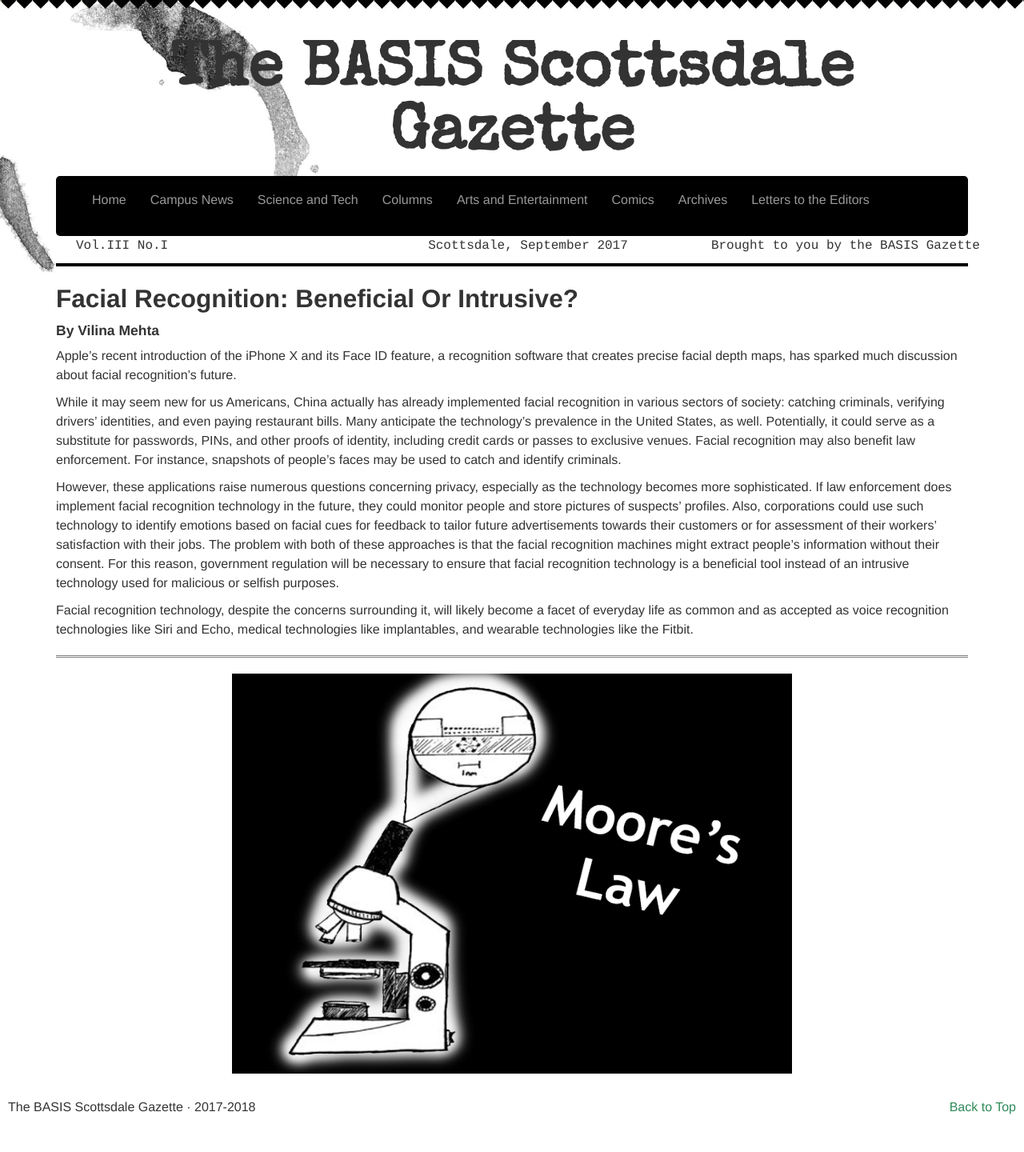
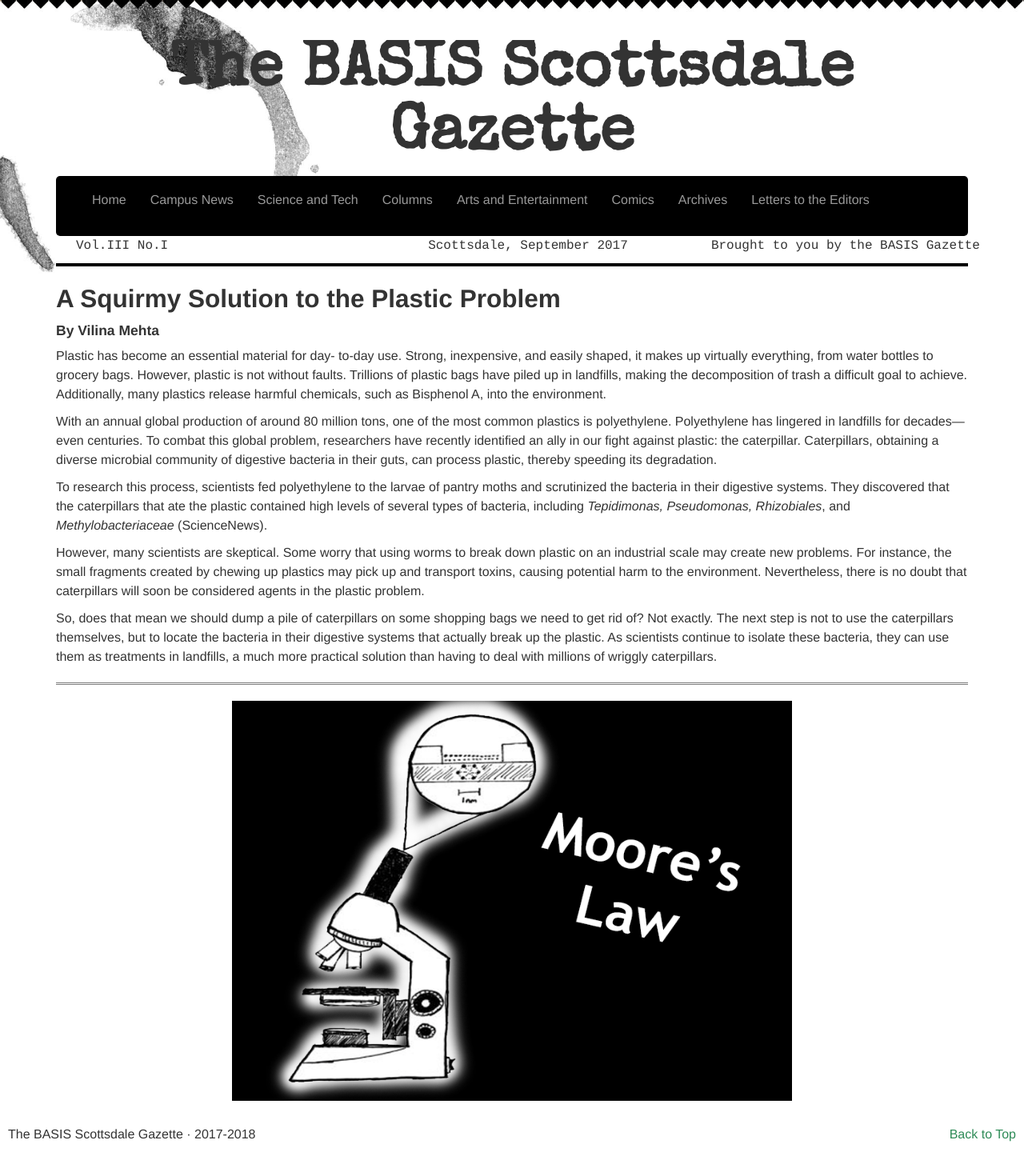
Before and after one commit to Awake99/Awake99.github.io, a Jekyll site: the page built from scitech/_posts/2015-11-06-face.md, in a window 1280 px wide. Shown: the whole page at 80% size. Built offline with Jekyll 4.4.1, drawn with Linux system fonts in a browser that asks for light colours; nearby versions of some CDN libraries; before the commit the page ends 1406 px from its top, so only the background shows below that.

Commit message:
Update 2015-11-06-face.md

```diff
--- a/scitech/_posts/2015-11-06-face.md
+++ b/scitech/_posts/2015-11-06-face.md
@@ -1,21 +1,21 @@
 ---
 layout: article
 image: /img/8.png
-title: "Facial Recognition: Beneficial Or Intrusive? "
-excerpt: "Apple’s recent introduction of the iPhone X and its Face ID feature, a recognition software that creates precise facial depth maps, has sparked much discussion about facial recognition’s future. "
+title: "A Squirmy Solution to the Plastic Problem"
+excerpt: "Plastic has become an essential material for day- to-day use. Strong, inexpensive, and easily shaped, it makes up virtually everything, from water bottles to grocery bags. However, plastic is not without faults."
 ---
 
-<h2>Facial Recognition: Beneficial Or Intrusive?</h2>
+<h2>A Squirmy Solution to the Plastic Problem</h2>
 <h4>By Vilina Mehta</h4>
 
-Apple’s recent introduction of the iPhone X and its Face ID feature, a recognition software that creates precise facial depth maps, has sparked much discussion about facial recognition’s future.
+Plastic has become an essential material for day- to-day use. Strong, inexpensive, and easily shaped, it makes up virtually everything, from water bottles to grocery bags. However, plastic is not without faults. Trillions of plastic bags have piled up in landfills, making the decomposition of trash a difficult goal to achieve. Additionally, many plastics release harmful chemicals, such as Bisphenol A, into the environment.
 
-While it may seem new for us Americans, China actually has already implemented facial recognition in various sectors of society: catching criminals, verifying drivers’ identities, and even paying restaurant bills. Many anticipate the technology’s prevalence in the United States, as well. Potentially, it could serve as a substitute for passwords, PINs, and other proofs of identity, including credit cards or passes to exclusive venues. Facial recognition may also benefit law enforcement. For instance, snapshots of people’s faces may be used to catch and identify criminals.
+With an annual global production of around 80 million tons, one of the most common plastics is polyethylene. Polyethylene has lingered in landfills for decades—even centuries. To combat this global problem, researchers have recently identified an ally in our fight against plastic: the caterpillar. Caterpillars, obtaining a diverse microbial community of digestive bacteria in their guts, can process plastic, thereby speeding its degradation.
 
-However, these applications raise numerous questions concerning privacy, especially as the technology becomes more sophisticated. If law enforcement does implement facial recognition technology in the future, they could monitor people and store pictures of suspects’ profiles. Also, corporations could use such technology to identify emotions based on facial cues for feedback to tailor future advertisements towards their customers or for assessment of their workers’ satisfaction with their jobs. The problem with both of these approaches is that the facial recognition machines might extract people’s information without their consent. For this reason, government regulation will be necessary to ensure that facial recognition technology is a beneficial tool instead of an intrusive technology used for malicious or selfish purposes.
+To research this process, scientists fed polyethylene to the larvae of pantry moths and scrutinized the bacteria in their digestive systems. They discovered that the caterpillars that ate the plastic contained high levels of several types of bacteria, including <em>Tepidimonas, Pseudomonas, Rhizobiales</em>, and <em>Methylobacteriaceae</em> (ScienceNews).
 
-Facial recognition technology, despite the concerns surrounding it, will likely become a facet of everyday life as common and as accepted as voice recognition technologies like Siri and Echo, medical technologies like implantables, and wearable technologies like the Fitbit.
+However, many scientists are skeptical. Some worry that using worms to break down plastic on an industrial scale may create new problems. For instance, the small fragments created by chewing up plastics may pick up and transport toxins, causing potential harm to the environment. Nevertheless, there is no doubt that caterpillars will soon be considered agents in the plastic problem.
 
-
+So, does that mean we should dump a pile of caterpillars on some shopping bags we need to get rid of? Not exactly. The next step is not to use the caterpillars themselves, but to locate the bacteria in their digestive systems that actually break up the plastic. As scientists continue to isolate these bacteria, they can use them as treatments in landfills, a much more practical solution than having to deal with millions of wriggly caterpillars.
 
 <hr style="border-color:#7D7D7D;height:0.5px;">
```
